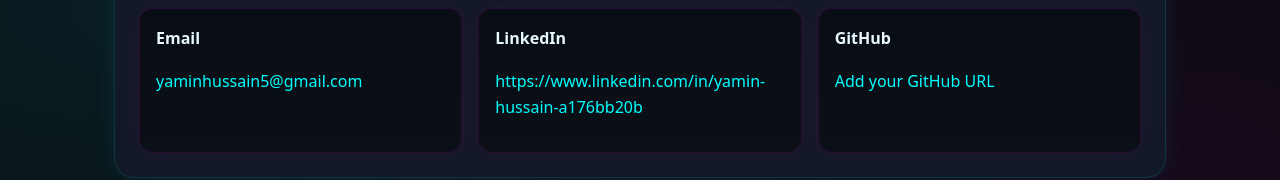
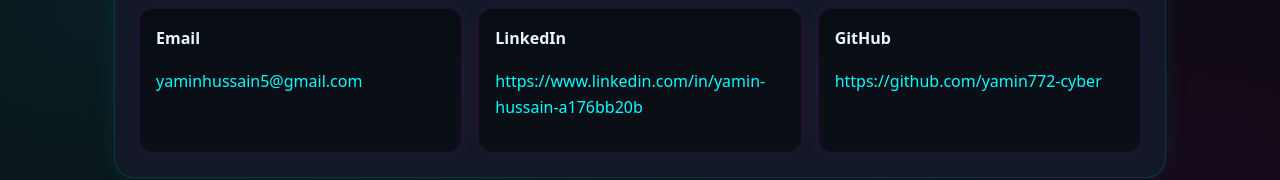
Before and after one commit to yamin772-cyber/yamin772-cyber.github.io, a plain HTML site: page index.html in a window 1280 px wide. Shown: the part 1666-1846 px from the top of the page. Drawn offline with Linux system fonts and the light colour scheme.

Commit message:
index.html

```diff
--- a/index.html
+++ b/index.html
@@ -331,7 +331,7 @@
         </div>
         <div class="card">
           <h4>GitHub</h4>
-          <p><a href="#" target="_blank" rel="noopener">Add your GitHub URL</a></p>
+          <p><a href="#" target="_blank" rel="noopener">https://github.com/yamin772-cyber</a></p>
         </div>
       </div>
     </section>
```
